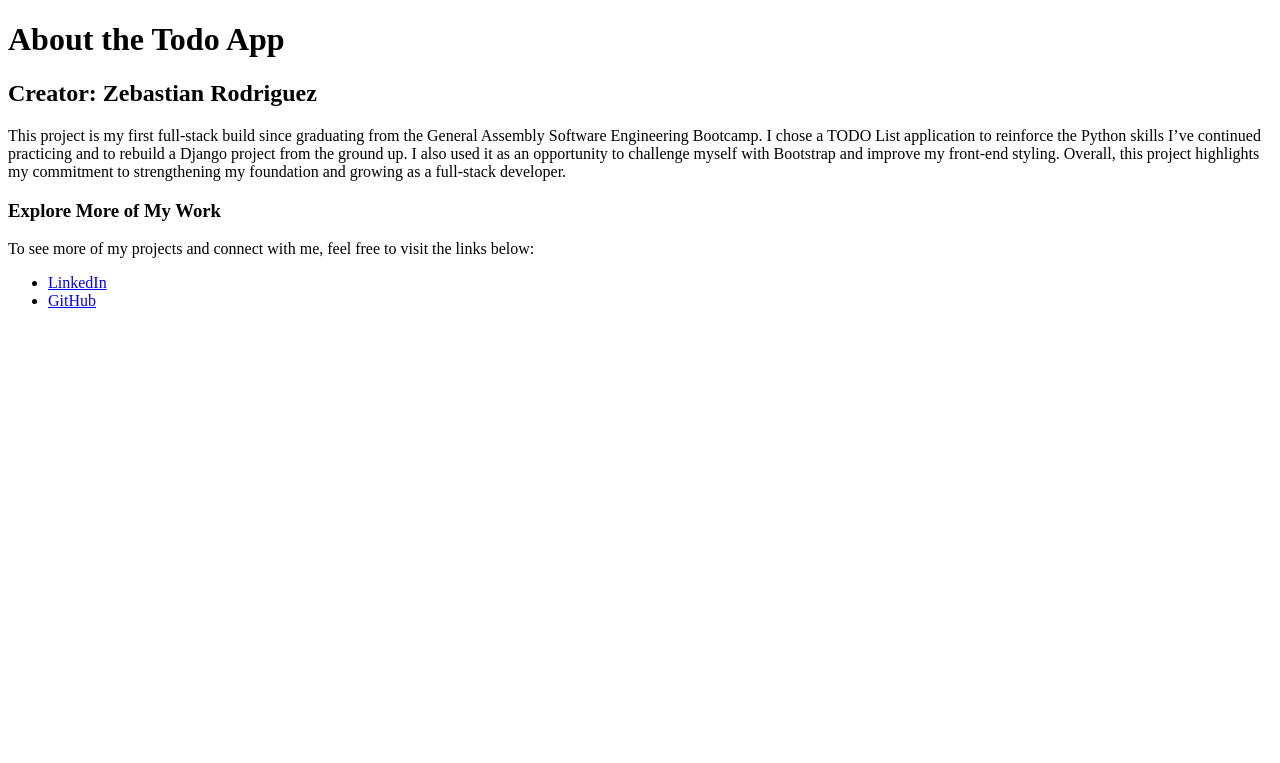
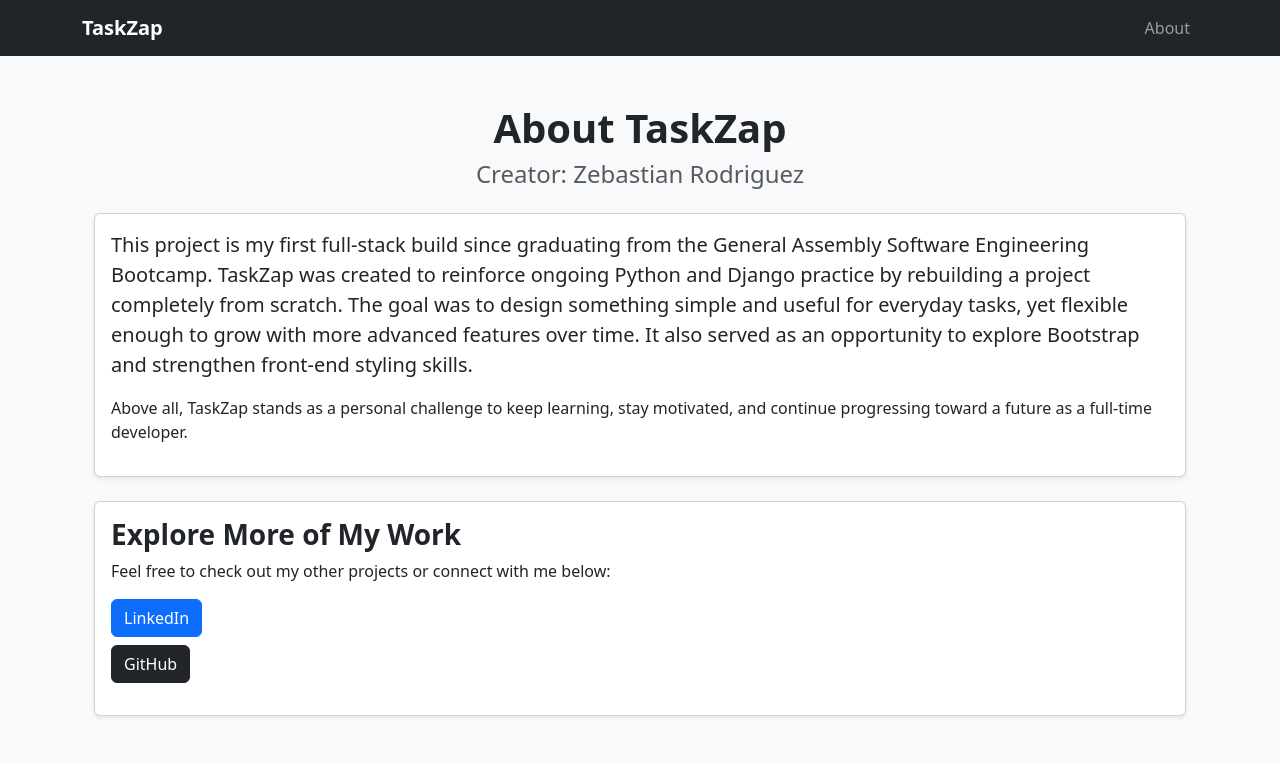
Before and after one commit to Zebyrod/todo-django-crud-app, a Django app: page /about/ in a window 1280 px wide. Shown: the top 763 px of the page. Run offline with Django 5.2, Linux system fonts and the light colour scheme.

Commit message:
Added base.html and adjusted about.html

```diff
--- a/main_app/templates/about.html
+++ b/main_app/templates/about.html
@@ -1,24 +1,56 @@
 <!-- main_app/templates/about.html -->
 
-<!DOCTYPE html>
-<html lang="en">
-  <head>
-    <meta charset="UTF-8" />
-    <meta http-equiv="X-UA-Compatible" content="IE=edge" />
-    <meta name="viewport" content="width=device-width, initial-scale=1.0" />
-    <title>Todo App</title>
-  </head>
-  <body>
-    <h1>About the Todo App</h1>
-    <h2>Creator: Zebastian Rodriguez</h2>
-    <p>This project is my first full-stack build since graduating from the General Assembly Software Engineering Bootcamp. I chose a TODO List application to reinforce the Python skills I’ve continued practicing and to rebuild a Django project from the ground up. I also used it as an opportunity to challenge myself with Bootstrap and improve my front-end styling. Overall, this project highlights my commitment to strengthening my foundation and growing as a full-stack developer.</p>
+{% extends "base.html" %}
 
-    <h3>Explore More of My Work</h3>
-    <p>To see more of my projects and connect with me, feel free to visit the links below:</p>
+{% block content %}
 
-    <ul>
-        <li><a href="https://www.linkedin.com/in/zebastian-rodriguez-480191309/" target="_blank">LinkedIn</a></li>
-        <li><a href="https://github.com/Zebyrod" target="_blank">GitHub</a></li>
-    </ul>
-  </body>
-</html>
+<div class="container py-4">
+
+  <div class="text-center mb-4">
+    <h1 class="fw-bold">About TaskZap</h1>
+    <h4 class="text-muted">Creator: Zebastian Rodriguez</h4>
+  </div>
+
+  <div class="card shadow-sm mb-4">
+    <div class="card-body">
+      <p class="lead">
+        This project is my first full-stack build since graduating from the
+        General Assembly Software Engineering Bootcamp. TaskZap was created to
+        reinforce ongoing Python and Django practice by rebuilding a project
+        completely from scratch. The goal was to design something simple and
+        useful for everyday tasks, yet flexible enough to grow with more advanced
+        features over time. It also served as an opportunity to explore
+        Bootstrap and strengthen front-end styling skills.
+      </p>
+
+      <p>
+        Above all, TaskZap stands as a personal challenge to keep learning, stay
+        motivated, and continue progressing toward a future as a full-time
+        developer.
+      </p>
+    </div>
+  </div>
+
+  <div class="card shadow-sm">
+    <div class="card-body">
+      <h3 class="fw-bold">Explore More of My Work</h3>
+      <p>Feel free to check out my other projects or connect with me below:</p>
+
+      <ul class="list-unstyled">
+        <li class="mb-2">
+          <a href="https://www.linkedin.com/in/zebastian-rodriguez-480191309/" target="_blank" class="btn btn-primary">
+            LinkedIn
+          </a>
+        </li>
+        <li>
+          <a href="https://github.com/Zebyrod" target="_blank" class="btn btn-dark">
+            GitHub
+          </a>
+        </li>
+      </ul>
+    </div>
+  </div>
+
+</div>
+
+{% endblock %}
--- /dev/null
+++ b/main_app/templates/base.html
@@ -0,0 +1,46 @@
+<!DOCTYPE html>
+<html lang="en">
+  <head>
+    <meta charset="UTF-8" />
+    <meta http-equiv="X-UA-Compatible" content="IE=edge" />
+    <meta name="viewport" content="width=device-width, initial-scale=1.0" />
+
+    <!-- Bootstrap CSS -->
+    <link
+      href="https://cdn.jsdelivr.net/npm/bootstrap@5.3.3/dist/css/bootstrap.min.css"
+      rel="stylesheet"
+    />
+
+    <title>TaskZap</title>
+
+    {% block head %}
+    {% endblock %}
+  </head>
+  <body class="bg-light">
+
+    <!-- NAVBAR -->
+    <nav class="navbar navbar-expand-lg navbar-dark bg-dark">
+      <div class="container">
+        <a class="navbar-brand fw-bold" href="/">TaskZap</a>
+
+        <div>
+          <ul class="navbar-nav ms-auto">
+            <li class="nav-item">
+              <a class="nav-link" href="/about">About</a>
+            </li>
+          </ul>
+        </div>
+      </div>
+    </nav>
+
+    <!-- MAIN CONTENT CONTAINER -->
+    <main class="container py-4">
+      {% block content %}
+      {% endblock %}
+    </main>
+
+    <!-- Bootstrap JS (Optional but recommended) -->
+    <script src="https://cdn.jsdelivr.net/npm/bootstrap@5.3.3/dist/js/bootstrap.bundle.min.js"></script>
+
+  </body>
+</html>
```
